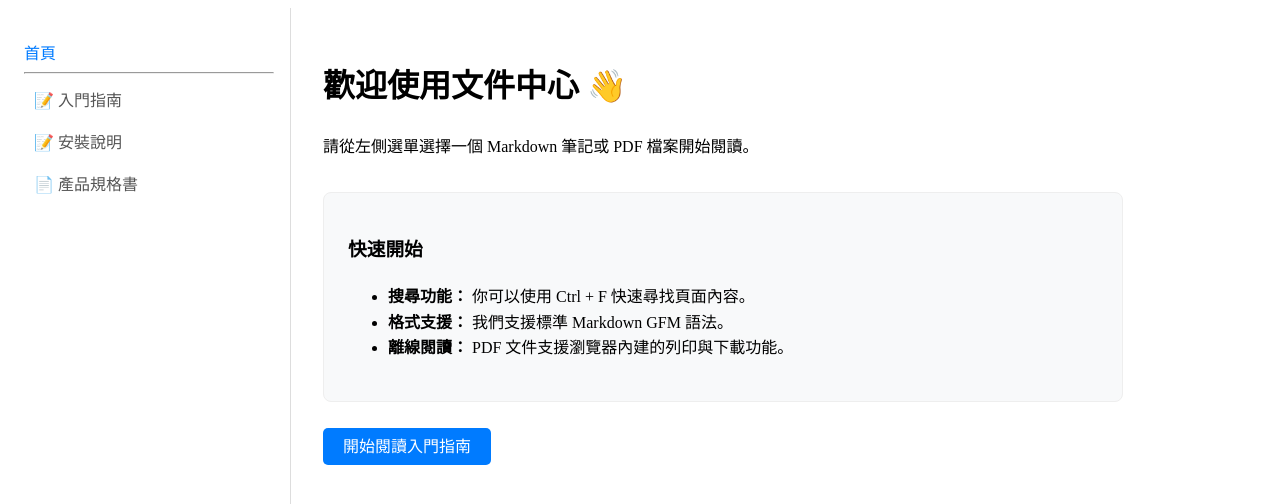
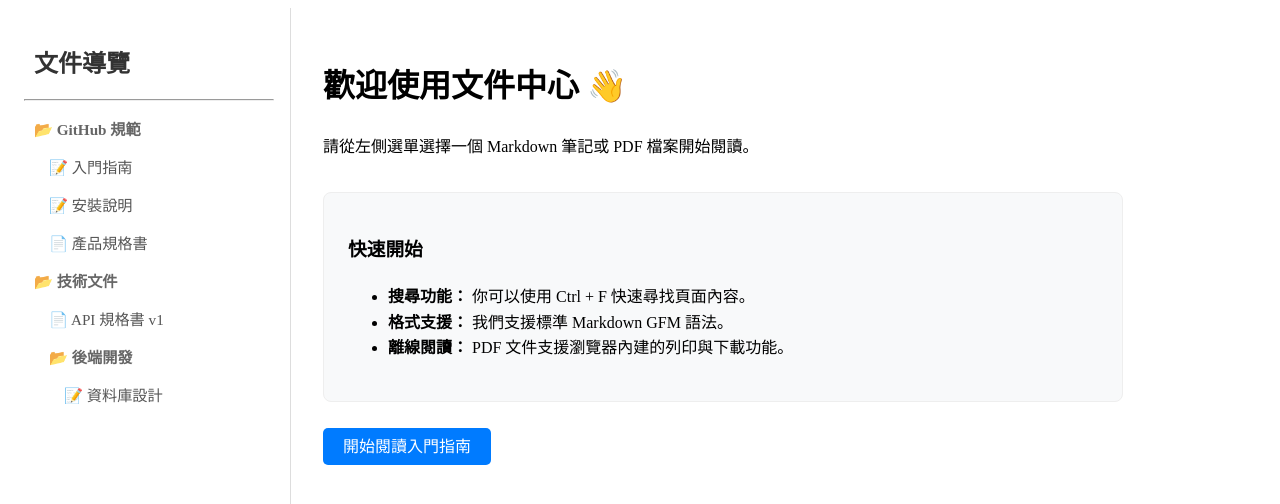
Before and after one commit to marykuo/react-doc-viewer-starter, a React (Vite) app: page / in a window 1280 px wide. Shown: the top 504 px of the page. Built offline with nearby package versions, Linux system fonts and the light colour scheme.

Commit message:
feat: change sidebar to tree structure

```diff
--- a/data/files.json
+++ b/public/data/files.json
@@ -1,19 +1,16 @@
 [
     {
         "id": "1",
-        "title": "入門指南",
         "type": "markdown",
         "path": "/content/intro.md"
     },
     {
         "id": "2",
-        "title": "安裝說明",
         "type": "markdown",
         "path": "/content/setup.md"
     },
     {
         "id": "3",
-        "title": "產品規格書",
         "type": "pdf",
         "path": "/docs/spec.pdf"
     }
--- /dev/null
+++ b/public/data/sidebar.json
@@ -0,0 +1,45 @@
+[
+    {
+        "title": "GitHub 規範",
+        "type": "folder",
+        "children": [
+            {
+                "id": "1",
+                "title": "入門指南",
+                "type": "markdown"
+            },
+            {
+                "id": "2",
+                "title": "安裝說明",
+                "type": "markdown"
+            },
+            {
+                "id": "3",
+                "title": "產品規格書",
+                "type": "pdf"
+            }
+        ]
+    },
+    {
+        "title": "技術文件",
+        "type": "folder",
+        "children": [
+            {
+                "id": "4",
+                "title": "API 規格書 v1",
+                "type": "pdf"
+            },
+            {
+                "title": "後端開發",
+                "type": "folder",
+                "children": [
+                    {
+                        "id": "5",
+                        "title": "資料庫設計",
+                        "type": "markdown"
+                    }
+                ]
+            }
+        ]
+    }
+]
--- a/src/components/Sidebar.jsx
+++ b/src/components/Sidebar.jsx
@@ -1,68 +1,97 @@
-import { Link, NavLink } from "react-router-dom";
 import { useState, useEffect } from "react";
+import { NavLink } from "react-router-dom";
 import { fetchJson } from "../utils/fetchJson";
 
-function Sidebar() {
-  const [fileList, setFileList] = useState([]);
-  const [loading, setLoading] = useState(true);
-  const [error, setError] = useState(false);
+// 遞迴子組件
+function SidebarItem({ item, depth = 0 }) {
+  const [isOpen, setIsOpen] = useState(true); // 控制資料夾展開/收合
+  const hasChildren = item.type === "folder" && item.children;
 
-  useEffect(() => {
-    const fetchFiles = async () => {
-      setLoading(true);
-      setError(false);
-      try {
-        const data = await fetchJson("/data/files.json");
-        setFileList(data);
-        setLoading(false);
-      } catch (err) {
-        setError(true);
-        setLoading(false);
-        console.error(err);
+  // 根據深度計算左側縮排
+  const itemStyle = {
+    paddingLeft: `${depth * 15 + 10}px`,
+    paddingTop: "8px",
+    paddingBottom: "8px",
+    display: "block",
+    textDecoration: "none",
+    color: "#444",
+    cursor: "pointer",
+    fontSize: "0.95rem",
+  };
+
+  if (hasChildren) {
+    return (
+      <div>
+        <div
+          style={{
+            ...itemStyle,
+            fontWeight: "bold",
+            color: "#666",
+          }}
+          onClick={() => setIsOpen(!isOpen)}
+        >
+          {isOpen ? "📂 " : "📁 "} {item.title}
+        </div>
+
+        {/* 如果展開，則遞迴渲染子項目 */}
+        {isOpen && (
+          <div className="sidebar-sub-menu">
+            {item.children.map((child, index) => (
+              <SidebarItem key={index} item={child} depth={depth + 1} />
+            ))}
+          </div>
+        )}
+      </div>
+    );
   }
-    };
-    fetchFiles();
-  }, []);
 
+  // 檔案類型的渲染 (Markdown 或 PDF)
   return (
-    <div className="sidebar-container">
-      <ul style={{ listStyle: "none", padding: 0 }}>
-        <li style={{ marginBottom: "0.5rem" }}>
     <NavLink
-            to="/"
+      to={`/docs/${item.id}`}
       style={({ isActive }) => ({
-              color: isActive ? "#007bff" : "#333",
-              textDecoration: "none",
-            })}
-          >
-            首頁
-          </NavLink>
-        </li>
-        <hr />
-        {loading && <li>載入中...</li>}
-        {error && <li style={{ color: "red" }}>❌ 無法載入文件列表</li>}
-        {!loading &&
-          !error &&
-          fileList.map((file) => (
-            <li key={file.id} style={{ marginBottom: "0.5rem" }}>
-              <NavLink
-                to={`/docs/${file.id}`}
-                style={({ isActive }) => ({
-                  display: "block",
-                  padding: "5px 10px",
-                  borderRadius: "4px",
-                  textDecoration: "none",
+        ...itemStyle,
         backgroundColor: isActive ? "#e7f3ff" : "transparent",
         color: isActive ? "#007bff" : "#555",
       })}
     >
-                {file.type === "pdf" ? "📄 " : "📝 "}
-                {file.title}
+      {item.type === "pdf" ? "📄 " : "📝 "} {item.title}
     </NavLink>
-            </li>
+  );
+}
+
+function HomepageLink() {
+  return (
+    <h2 style={{ paddingLeft: "10px" }}>
+      <NavLink
+        to="/"
+        style={() => ({
+          color: "#333",
+          textDecoration: "none",
+        })}
+      >
+        文件導覽
+      </NavLink>
+    </h2>
+  );
+}
+
+// 主 Sidebar 組件
+function Sidebar() {
+  const [fileTree, setFileTree] = useState([]);
+
+  useEffect(() => {
+    fetchJson("/data/sidebar.json").then(setFileTree).catch(console.error);
+  }, []);
+
+  return (
+    <aside className="sidebar">
+      <HomepageLink />
+      <hr />
+      {fileTree.map((item, index) => (
+        <SidebarItem key={index} item={item} />
       ))}
-      </ul>
-    </div>
+    </aside>
   );
 }
 
```
Also changed, not shown: 1 other file (tests, documents, lock files or other folders). Lines whose indentation alone changed are shown as unchanged.
